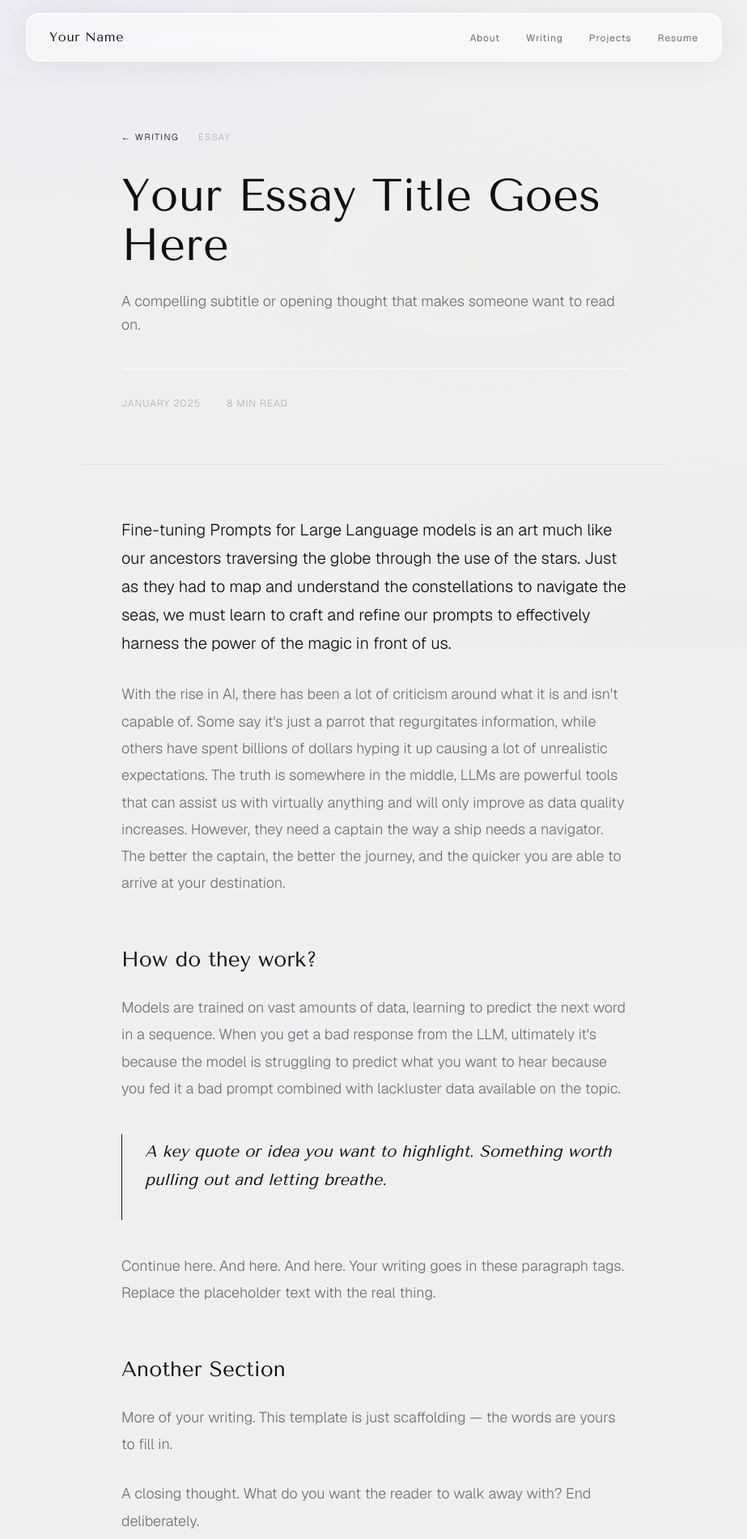
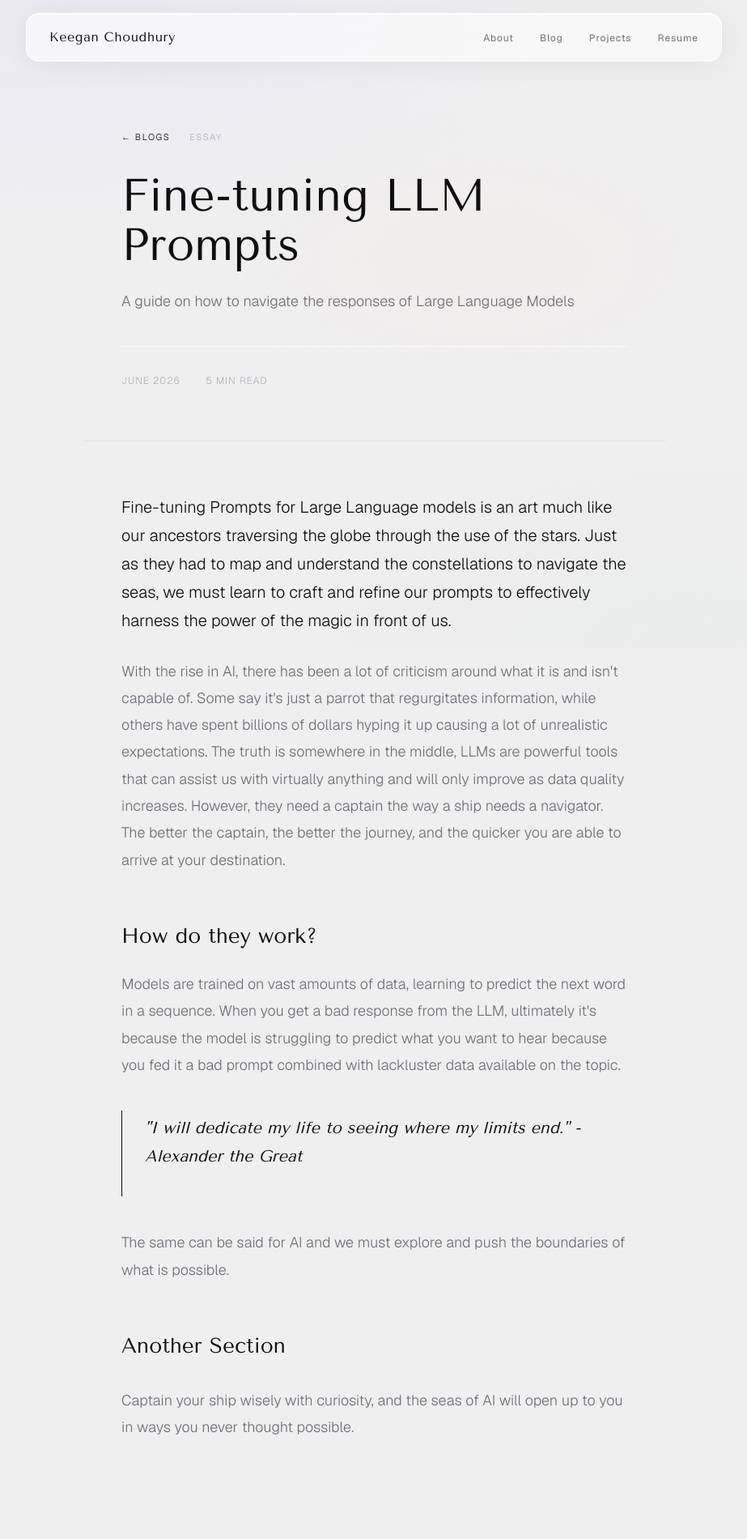
Before and after one commit to keeganarko/website, a plain HTML site: page pages/LLM_Prompt.html in a window 1280 px wide. Shown: the top 1900 px of the page at 81% size, without its empty margins (178-1101 px from the left). Drawn offline with nearby package versions, Linux system fonts and the light colour scheme; files whose address does not match are found by name.

Commit message:
minor edits

```diff
--- a/pages/LLM_Prompt.html
+++ b/pages/LLM_Prompt.html
@@ -132,10 +132,10 @@
 
   <!-- ── NAV ── -->
   <nav>
-    <a href="../index.html" class="nav-logo">Your Name</a>
+    <a href="../index.html" class="nav-logo">Keegan Choudhury</a>
     <ul class="nav-links">
       <li><a href="../index.html#about">About</a></li>
-      <li><a href="../index.html#writing">Writing</a></li>
+      <li><a href="../index.html#blog">Blog</a></li>
       <li><a href="../index.html#projects">Projects</a></li>
       <li><a href="../index.html#resume">Resume</a></li>
     </ul>
@@ -144,17 +144,16 @@
   <!-- ── ARTICLE HEADER ── -->
   <header class="article-header">
     <div class="article-eyebrow">
-      <a href="../index.html#writing">← Writing</a>
+      <a href="../index.html#blog">← Blogs</a>
       <span>Essay</span>
     </div>
-    <h1 class="article-title">Your Essay Title Goes Here</h1>
+    <h1 class="article-title">Fine-tuning LLM Prompts</h1>
     <p class="article-subtitle">
-      A compelling subtitle or opening thought that makes someone want
-      to read on.
+      A guide on how to navigate the responses of Large Language Models
     </p>
     <div class="article-meta">
-      <span>January 2025</span>
-      <span>8 min read</span>
+      <span>June 2026</span>
+      <span>5 min read</span>
     </div>
   </header>
 
@@ -189,33 +188,29 @@
 
     <blockquote>
       <p>
-        A key quote or idea you want to highlight. Something worth
-        pulling out and letting breathe.
+        "I will dedicate my life to seeing where my limits end." - Alexander the Great
       </p>
     </blockquote>
 
     <p>
-      Continue here. And here. And here. Your writing goes in these
-      paragraph tags. Replace the placeholder text with the real thing.
+      The same can be said for AI and we must explore and push the boundaries of what is possible.
     </p>
 
     <h2>Another Section</h2>
 
     <p>
-      More of your writing. This template is just scaffolding —
-      the words are yours to fill in.
+
     </p>
 
     <p>
-      A closing thought. What do you want the reader to walk away
-      with? End deliberately.
+     Captain your ship wisely with curiosity, and the seas of AI will open up to you in ways you never thought possible.
     </p>
 
   </article>
 
   <!-- ── ARTICLE FOOTER ── -->
   <footer class="article-footer">
-    <a href="../home.html#blog" class="back-link">← Blogs</a>
+    <a href="../index.html#blog" class="back-link">← Blogs</a>
     <span style="font-size:12px; color:var(--text-dim);">© 2026 Keegan Choudhury</span>
   </footer>
 
```
Also changed, not shown: blog.html (+20 -10 lines), index.html (+1 -1 lines).
